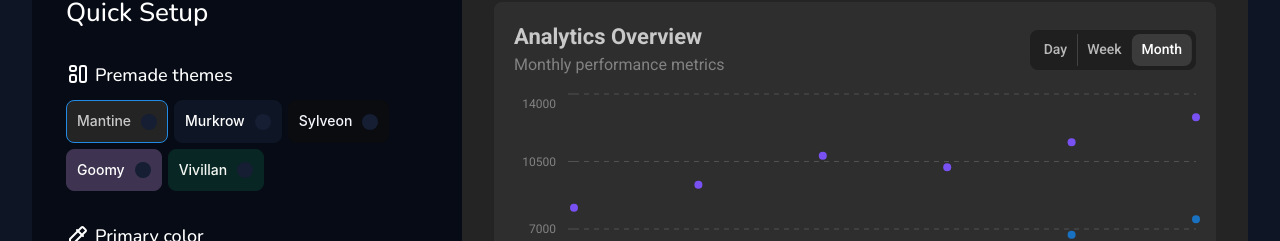
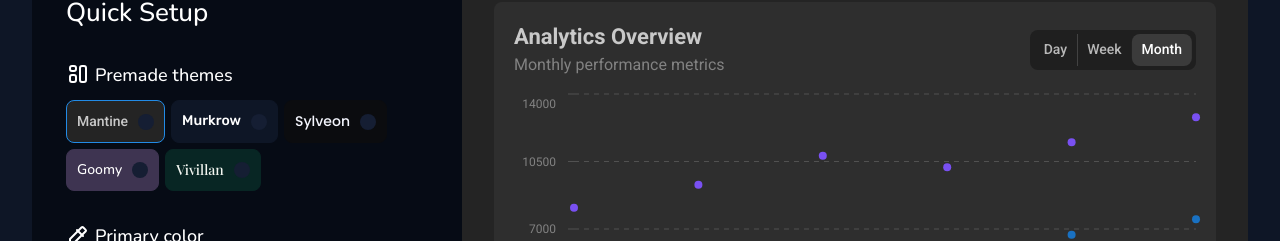
Before and after one commit to kahvilei/mantine-theme-generator, a React (Vite) app: page / in a window 1280 px wide. Shown: the part 168-409 px from the top of the page. Built offline with nearby package versions, Linux system fonts and the light colour scheme; a small style sheet from the web is missing; a web font is replaced by a local one.

Commit message:
ThemePreview.tsx now display its theme's heading font

```diff
--- a/src/components/ThemeControlPanel/Shared/Themes/ThemePreview.tsx
+++ b/src/components/ThemeControlPanel/Shared/Themes/ThemePreview.tsx
@@ -13,7 +13,7 @@ const ThemePreview: React.FC<ThemePreviewProps> = ({ theme, name, selected=false
   const colors = theme.colors.colors?theme.colors.colors:DEFAULT_THEME.colors;
   const primaryColor = theme.colors.primaryColor?theme.colors.primaryColor:'blue';
   const hex = theme.colors.getColorByName(primaryColor).getShade();
-  const fontFamily = theme.headers?theme.headers.fontFamily:DEFAULT_THEME.fontFamily;
+  const fontFamily = theme.typography.headings?theme.typography.headings.fontFamily:DEFAULT_THEME.fontFamily;
 
   const lightMode = false;
 
```
